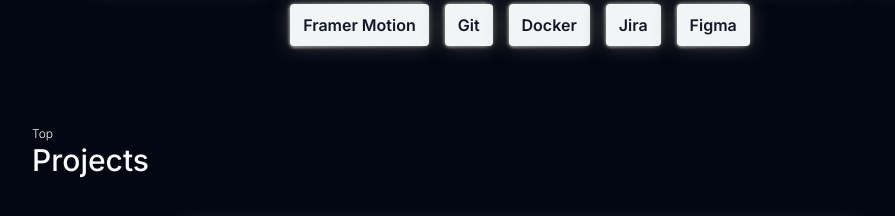
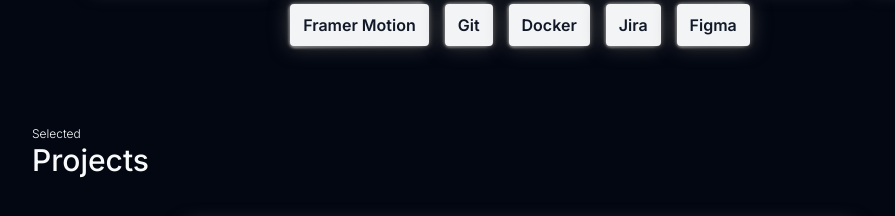
Before and after one commit to aFendell/portfolio, a Next.js app: page / in a window 1280 px wide. Shown: the part 2378-2594 px from the top of the page, without its empty margins (120-1015 px from the left). Built offline with nearby package versions, Linux system fonts and the light colour scheme.

Commit message:
fix: projects subtitle

```diff
--- a/src/data/projects.ts
+++ b/src/data/projects.ts
@@ -20,7 +20,7 @@
 
 export const projectsData: ProjectsData = {
   title: "Projects",
-  subtitle: "Top",
+  subtitle: "Selected",
   projects: [
     {
       title: "Task Manager",
```
